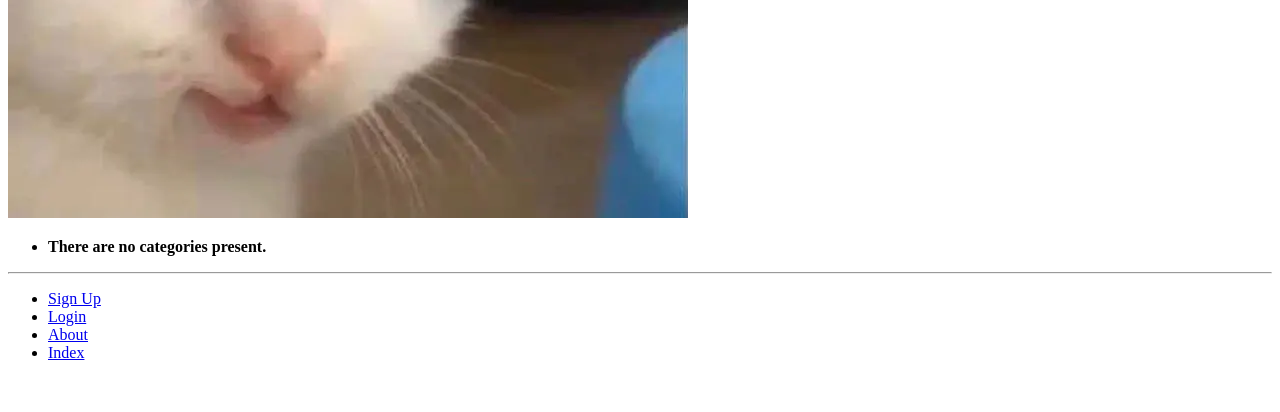
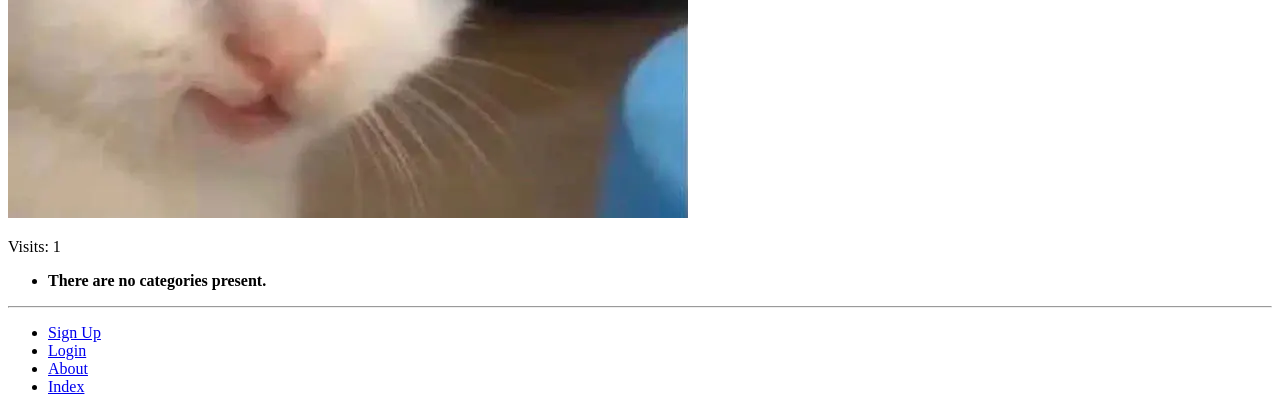
Before and after one commit to aKadykova/tango_with_django_project, a Django app: page /rango/about/ in a window 1280 px wide. Shown: the part 1145-1557 px from the top of the page. Before the commit the page ends 1505 px from the top, so only its background shows below. Run offline with Django 3.2, Linux system fonts and the light colour scheme; data that the repository does not hold is empty.

Commit message:
Chapter 9 + exercise

```diff
--- a/rango/views.py
+++ b/rango/views.py
@@ -10,6 +10,7 @@ from rango.forms import UserForm, UserProfileForm
 from django.contrib.auth import authenticate, login
 from django.contrib.auth.decorators import login_required
 from django.contrib.auth import logout
+from datetime import datetime
 
 def index(request):
     category_list = Category.objects.order_by('-likes')[:5]
@@ -18,11 +19,16 @@ def index(request):
     context_dict['boldmessage'] = 'Crunchy, creamy, cookie, candy, cupcake!'
     context_dict['categories'] = category_list
     context_dict['pages'] = pages_list
-    return render(request, 'rango/index.html', context=context_dict)
 
+    visitor_cookie_handler(request)
+
+    response = render(request, 'rango/index.html', context=context_dict)
+    return response
 
 def about(request):
     context_dict = {'boldmessage': 'This tutorial has been put together by Anastasiia'}
+    visitor_cookie_handler(request)
+    context_dict['visits'] = request.session['visits']
     return render(request, 'rango/about.html', context=context_dict)
 
 
@@ -145,3 +151,36 @@ def restricted(request):
 def user_logout(request):
     logout(request)
     return redirect(reverse('rango:index'))
+
+def visitor_cookie_handler(request, response):
+    visits = int(request.COOKIES.get('visits', '1'))
+    last_visit_cookie = request.COOKIES.get('last_visit', str(datetime.now()))
+    last_visit_time = datetime.strptime(last_visit_cookie[:-7], '%Y-%m-%d %H:%M:%S')
+
+    if (datetime.now() - last_visit_time).days > 0:
+        visits = visits + 1
+        response.set_cookie('last_visit', str(datetime.now()))
+    else:
+        response.set_cookie('last_visit', last_visit_cookie)
+    response.set_cookie('visits', visits)
+
+def get_server_side_cookie(request, cookie, default_val=None):
+    val = request.session.get(cookie)
+    if not val:
+        val = default_val
+    return val
+
+def visitor_cookie_handler(request):
+    visits = int(get_server_side_cookie(request, 'visits', '1'))
+    last_visit_cookie = get_server_side_cookie(request,
+                                               'last_visit',
+                                               str(datetime.now()))
+    last_visit_time = datetime.strptime(last_visit_cookie[:-7],
+'%Y-%m-%d %H:%M:%S')
+    if (datetime.now() - last_visit_time).days > 0:
+        visits = visits + 1
+        request.session['last_visit'] = str(datetime.now())
+    else:
+        request.session['last_visit'] = last_visit_cookie
+
+    request.session['visits'] = visits
--- a/templates/rango/about.html
+++ b/templates/rango/about.html
@@ -15,5 +15,7 @@
             <a href="/rango">Rango</a><br />
             <img src="{% static 'images/rango.jpg' %}" alt="Picture of Rango" /><br />
             <img src="{{ MEDIA_URL }}cat.jpg" alt="Picture of a Cat." />
+
+            <p>Visits: {{ visits }}</p>
         </div>
 {%endblock%}
```
